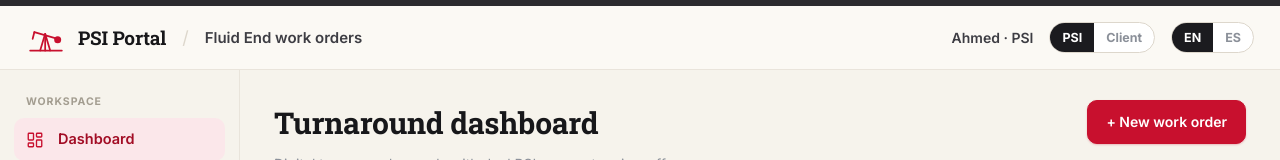
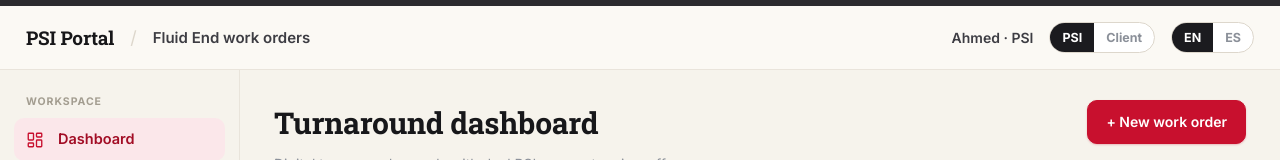
Before and after one commit to ahmedhuss50/fluid-end-turnaround, a Next.js app: page / in a window 1280 px wide. Shown: the top 160 px of the page. Built offline with nearby package versions, Linux system fonts and the light colour scheme; no server answers; the database is empty.

Commit message:
Remove logo, keep PSI Portal text

```diff
--- a/app/layout.tsx
+++ b/app/layout.tsx
@@ -15,20 +15,6 @@ export const metadata: Metadata = {
   title: "PSI Portal — Fluid End Turnaround",
   description: "Digital turnaround documentation with dual e-signature.",
 };
-
-// PSI pump-jack placeholder mark. Swap for the real PSI logo (see note in README).
-function PumpJack() {
-  return (
-    <svg viewBox="0 0 48 40" fill="none" stroke="currentColor" strokeWidth="2.1" strokeLinecap="round" strokeLinejoin="round">
-      <line x1="5" y1="35" x2="43" y2="35" />
-      <path d="M17 35 L23 15 L29 35" />
-      <line x1="10" y1="13" x2="38" y2="21" />
-      <circle cx="38" cy="22" r="4.2" fill="currentColor" stroke="none" />
-      <path d="M10 13 L8 21" />
-      <line x1="23" y1="15" x2="23" y2="35" />
-    </svg>
-  );
-}
 
 export default async function RootLayout({ children }: { children: React.ReactNode }) {
   const role = getRole();
@@ -56,7 +42,6 @@ export default async function RootLayout({ children }: { children: React.ReactNo
         <div className="thintop" />
         <header className="topbar">
           <Link href="/" className="brand">
-            <span className="logo"><PumpJack /></span>
             <span className="word">PSI Portal</span>
           </Link>
           <span className="crumb-sep">/</span>
```
